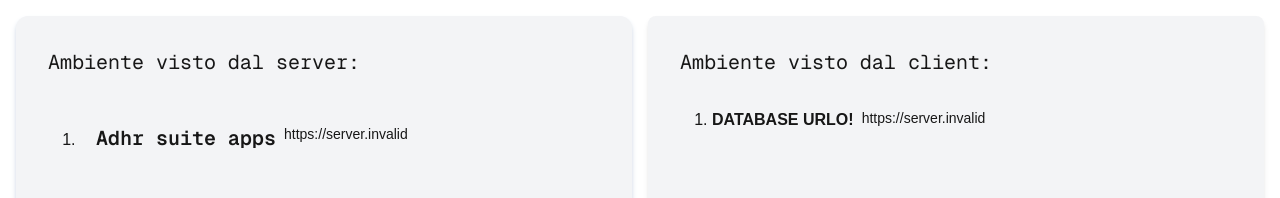
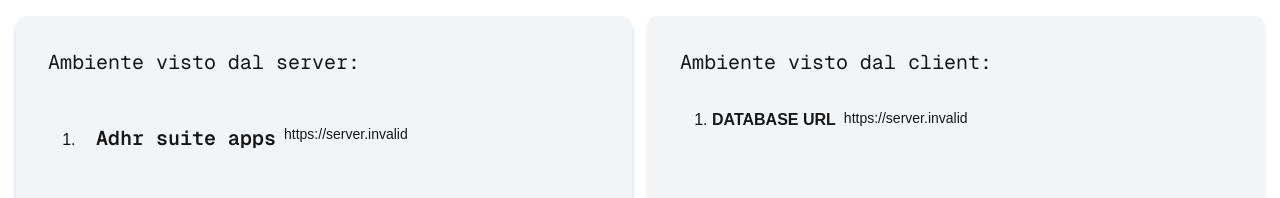
Before and after one commit to cinestesia/adhr-enterprise-suite, a Next.js app in the folder apps/welcome-frontend/: page / in a window 1280 px wide. Shown: the top 198 px of the page. Built offline with nearby package versions, Linux system fonts and the light colour scheme; no server answers.

Commit message:
feat: cambio-font-home-page

```diff
--- a/apps/welcome-frontend/components/ConfigClientSide.tsx
+++ b/apps/welcome-frontend/components/ConfigClientSide.tsx
@@ -8,7 +8,7 @@ export function ConfigClientSide() {
 
                 <li>
                     <div className="flex gap-2">
-                        <span className="font-semibold">DATABASE URLO!</span>
+                        <span className="font-semibold">DATABASE URL</span>
                         <span className="break-all text-sm">{process.env.NEXT_PUBLIC_DATABASE_URL}</span>
                     </div>
                 </li>
```
